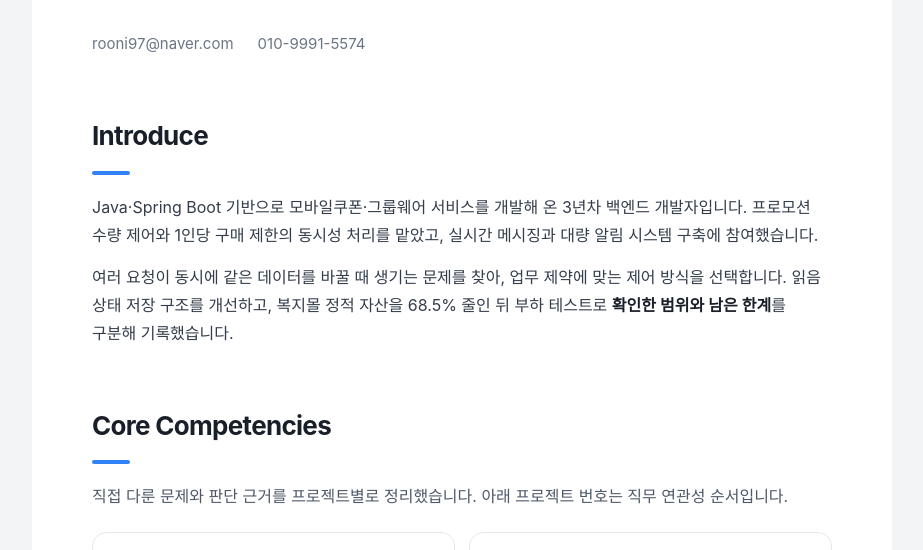
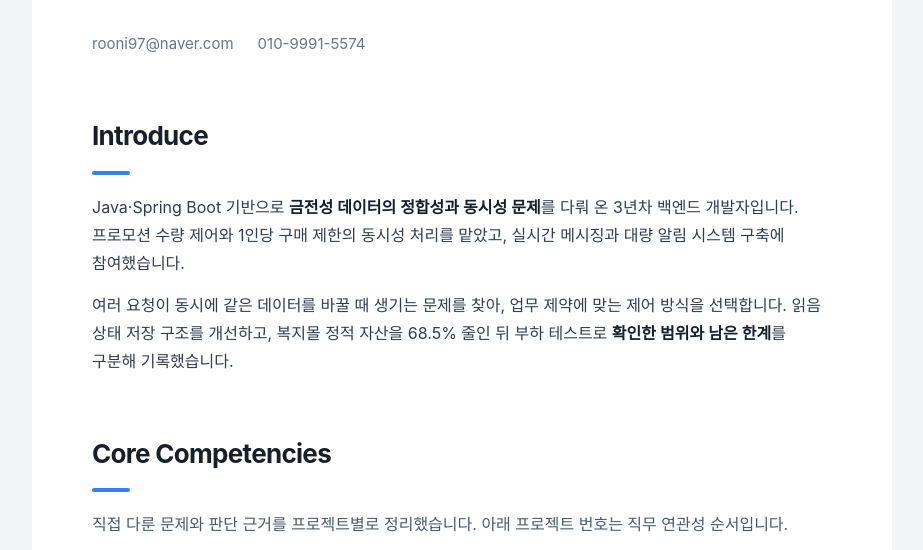
Before and after one commit to rooni9710-coder/backend-portfolio, a plain HTML site: page index.html in a window 1280 px wide. Shown: the part 203-753 px from the top of the page, without its empty margins (178-1101 px from the left). Drawn offline with Linux system fonts and the light colour scheme; a web font is replaced by a local one.

Commit message:
포트폴리오 자기소개 핵심 문장 복원

```diff
--- a/index.html
+++ b/index.html
@@ -213,7 +213,7 @@
 <div class="cover-contact"><span>rooni97@naver.com</span><span>010-9991-5574</span></div>
 
 <h2 class="sec">Introduce</h2>
-<p>Java·Spring Boot 기반으로 모바일쿠폰·그룹웨어 서비스를 개발해 온 3년차 백엔드 개발자입니다. 프로모션 수량 제어와 1인당 구매 제한의 동시성 처리를 맡았고, 실시간 메시징과 대량 알림 시스템 구축에 참여했습니다.</p>
+<p>Java·Spring Boot 기반으로 <strong>금전성 데이터의 정합성과 동시성 문제</strong>를 다뤄 온 3년차 백엔드 개발자입니다. 프로모션 수량 제어와 1인당 구매 제한의 동시성 처리를 맡았고, 실시간 메시징과 대량 알림 시스템 구축에 참여했습니다.</p>
 <p>여러 요청이 동시에 같은 데이터를 바꿀 때 생기는 문제를 찾아, 업무 제약에 맞는 제어 방식을 선택합니다. 읽음 상태 저장 구조를 개선하고, 복지몰 정적 자산을 68.5% 줄인 뒤 부하 테스트로 <strong>확인한 범위와 남은 한계</strong>를 구분해 기록했습니다.</p>
 
 <h2 class="sec">Core Competencies</h2>
```
